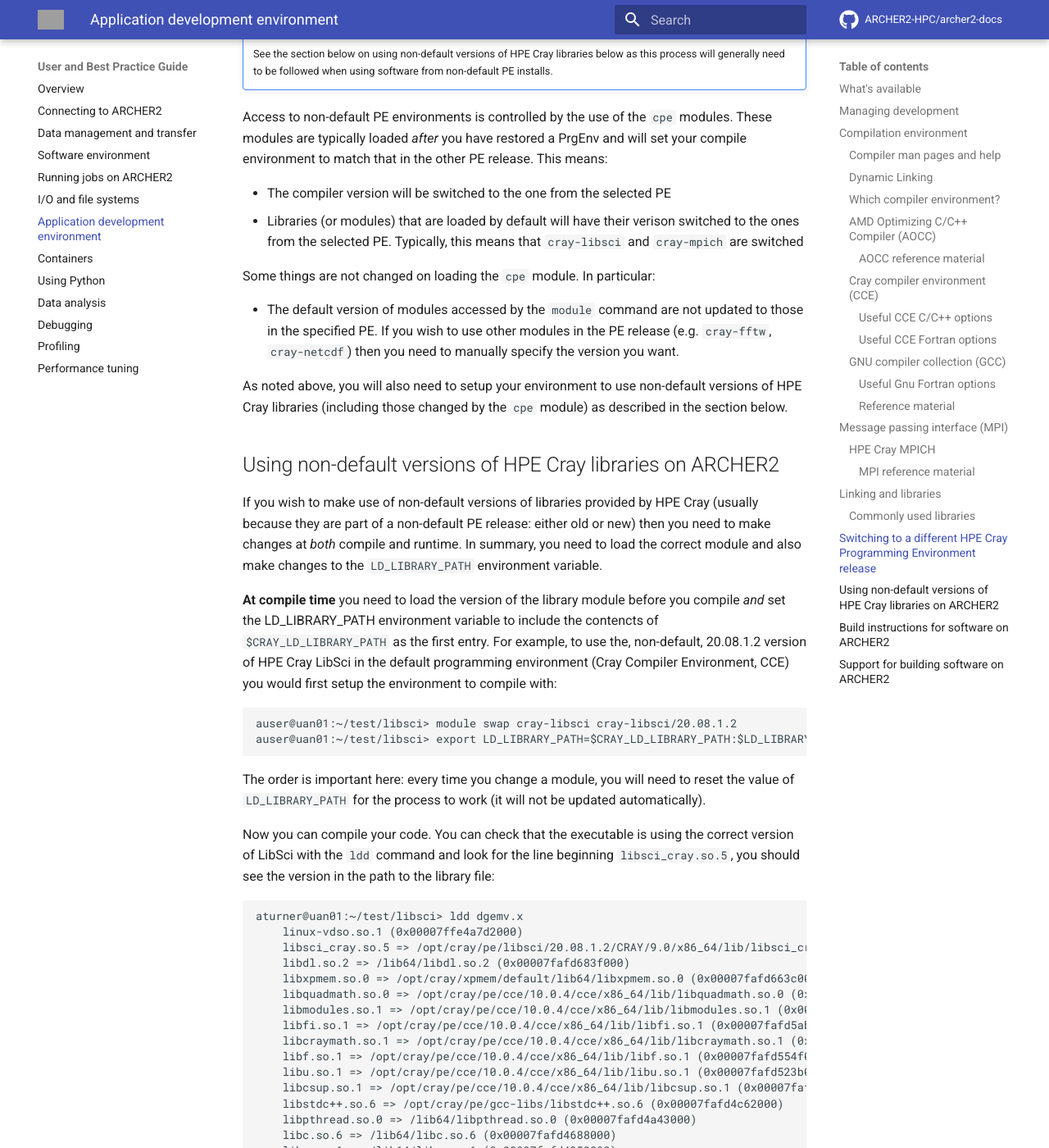
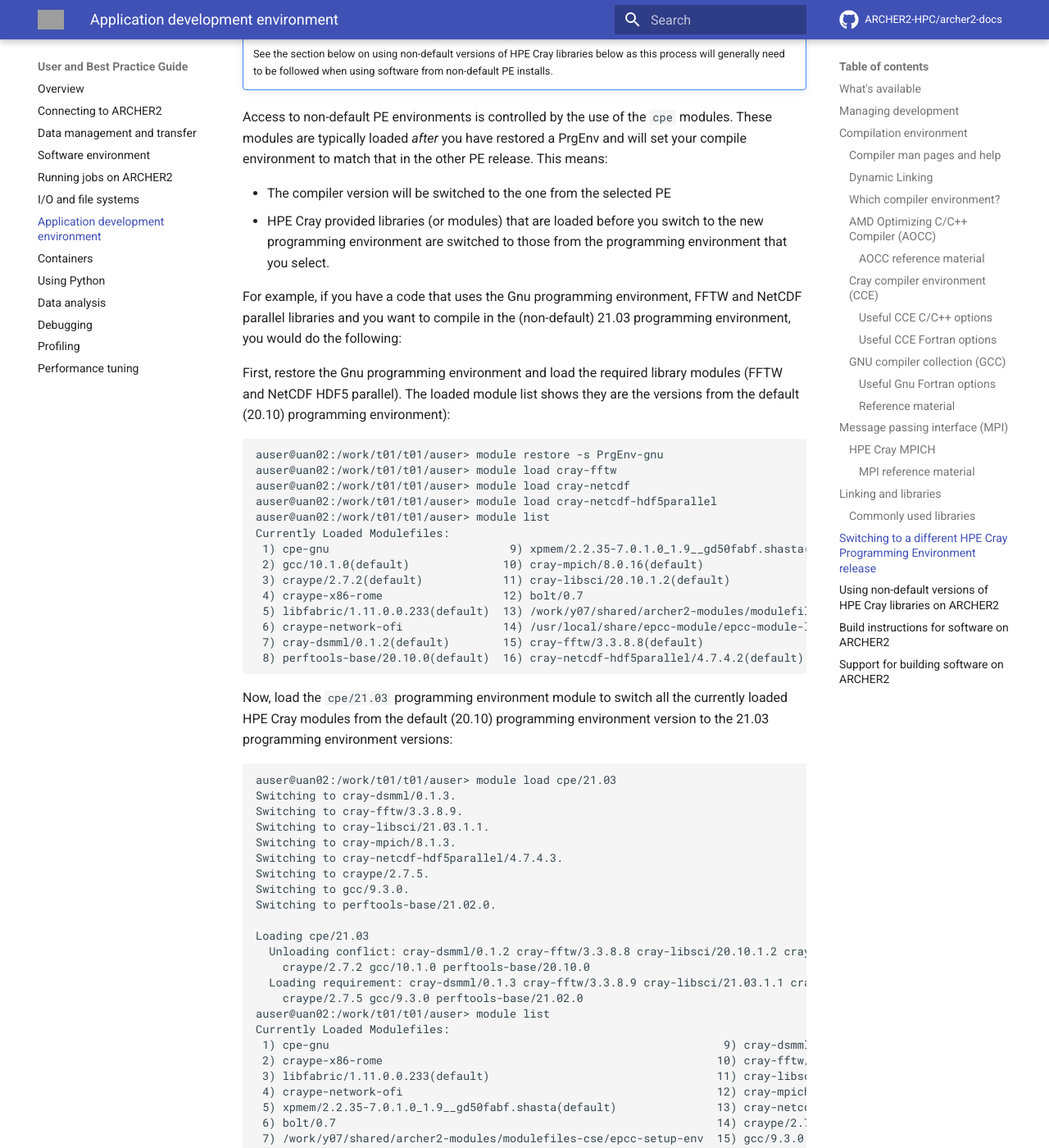
Before and after one commit to ARCHER2-HPC/archer2-docs, an MkDocs documentation site: the page built from docs/user-guide/dev-environment.md, in a window 1280 px wide and 1400 px high, scrolled down 9940 px. Shown: the whole window at 82% size. Built offline with MkDocs 1.6.1 and Material for MkDocs 9.7.7, drawn with Linux system fonts in a browser that asks for light colours; comment, search, counter and statistics services are not loaded; some of the changed text lies outside the part shown; grey boxes are pictures that could not be loaded.

Commit message:
Addresses reviewer comments

````diff
--- a/docs/user-guide/dev-environment.md
+++ b/docs/user-guide/dev-environment.md
@@ -432,20 +432,83 @@
 set your compile environment to match that in the other PE release. This means:
 
 - The compiler version will be switched to the one from the selected PE
-- Libraries (or modules) that are loaded by default will have their verison
-  switched to the ones from the selected PE. Typically, this means that
-  `cray-libsci` and `cray-mpich` are switched
+- HPE Cray provided libraries (or modules) that are loaded before you switch
+  to the new programming environment are switched to those from the programming
+  environment that you select.
 
-Some things are not changed on loading the `cpe` module. In particular:
+For example, if you have a code that uses the Gnu programming environment, FFTW
+and NetCDF parallel libraries and you want to compile in the (non-default) 21.03
+programming environment, you would do the following:
 
-- The default version of modules accessed by the `module` command are not
-  updated to those in the specified PE. If you wish to use other modules
-  in the PE release (e.g. `cray-fftw`, `cray-netcdf`) then you need to manually
-  specify the version you want.
+First, restore the Gnu programming environment and load the required library
+modules (FFTW and NetCDF HDF5 parallel). The loaded module list shows they
+are the versions from the default (20.10) programming environment):
 
-As noted above, you will also need to setup your environment to use non-default
-versions of HPE Cray libraries (including those changed by the `cpe` module) as
-described in the section below.
+```
+auser@uan02:/work/t01/t01/auser> module restore -s PrgEnv-gnu
+auser@uan02:/work/t01/t01/auser> module load cray-fftw
+auser@uan02:/work/t01/t01/auser> module load cray-netcdf
+auser@uan02:/work/t01/t01/auser> module load cray-netcdf-hdf5parallel
+auser@uan02:/work/t01/t01/auser> module list
+Currently Loaded Modulefiles:
+ 1) cpe-gnu                           9) xpmem/2.2.35-7.0.1.0_1.9__gd50fabf.shasta(default)
+ 2) gcc/10.1.0(default)              10) cray-mpich/8.0.16(default)
+ 3) craype/2.7.2(default)            11) cray-libsci/20.10.1.2(default)
+ 4) craype-x86-rome                  12) bolt/0.7
+ 5) libfabric/1.11.0.0.233(default)  13) /work/y07/shared/archer2-modules/modulefiles-cse/epcc-setup-env
+ 6) craype-network-ofi               14) /usr/local/share/epcc-module/epcc-module-loader
+ 7) cray-dsmml/0.1.2(default)        15) cray-fftw/3.3.8.8(default)
+ 8) perftools-base/20.10.0(default)  16) cray-netcdf-hdf5parallel/4.7.4.2(default)
+```
+
+Now, load the `cpe/21.03` programming environment module to switch all
+the currently loaded HPE Cray modules from the default (20.10) programming
+environment version to the 21.03 programming environment versions:
+
+```
+auser@uan02:/work/t01/t01/auser> module load cpe/21.03
+Switching to cray-dsmml/0.1.3.
+Switching to cray-fftw/3.3.8.9.
+Switching to cray-libsci/21.03.1.1.
+Switching to cray-mpich/8.1.3.
+Switching to cray-netcdf-hdf5parallel/4.7.4.3.
+Switching to craype/2.7.5.
+Switching to gcc/9.3.0.
+Switching to perftools-base/21.02.0.
+
+Loading cpe/21.03
+  Unloading conflict: cray-dsmml/0.1.2 cray-fftw/3.3.8.8 cray-libsci/20.10.1.2 cray-mpich/8.0.16 cray-netcdf-hdf5parallel/4.7.4.2
+    craype/2.7.2 gcc/10.1.0 perftools-base/20.10.0
+  Loading requirement: cray-dsmml/0.1.3 cray-fftw/3.3.8.9 cray-libsci/21.03.1.1 cray-mpich/8.1.3 cray-netcdf-hdf5parallel/4.7.4.3
+    craype/2.7.5 gcc/9.3.0 perftools-base/21.02.0
+auser@uan02:/work/t01/t01/auser> module list
+Currently Loaded Modulefiles:
+ 1) cpe-gnu                                                           9) cray-dsmml/0.1.3                  17) cpe/21.03(default)
+ 2) craype-x86-rome                                                  10) cray-fftw/3.3.8.9
+ 3) libfabric/1.11.0.0.233(default)                                  11) cray-libsci/21.03.1.1
+ 4) craype-network-ofi                                               12) cray-mpich/8.1.3
+ 5) xpmem/2.2.35-7.0.1.0_1.9__gd50fabf.shasta(default)               13) cray-netcdf-hdf5parallel/4.7.4.3
+ 6) bolt/0.7                                                         14) craype/2.7.5
+ 7) /work/y07/shared/archer2-modules/modulefiles-cse/epcc-setup-env  15) gcc/9.3.0
+ 8) /usr/local/share/epcc-module/epcc-module-loader                  16) perftools-base/21.02.0
+```
+
+Finally (as noted above), you will need to modify the value of
+`LD_LIBRARY_PATH` before you compile your software to ensure it picks up the
+non-default versions of libraries:
+
+```
+auser@uan02:/work/t01/t01/auser> export LD_LIBRARY_PATH=$CRAY_LD_LIBRARY_PATH:$LD_LIBRARY_PATH
+```
+
+Now you can go ahead and compile your software with the new programming
+environment.
+
+!!! important
+    The `cpe` modules only change the versions of software modules provided
+    as part of the HPE Cray programming environments. Any modules provided
+    by the ARCHER2 service will need to be loaded manually after you have
+    completed the process described above.
 
 ## Using non-default versions of HPE Cray libraries on ARCHER2
 
@@ -475,7 +538,7 @@
 should see the version in the path to the library file:
 
 ```
-aturner@uan01:~/test/libsci> ldd dgemv.x
+auser@uan01:~/test/libsci> ldd dgemv.x
 	linux-vdso.so.1 (0x00007ffe4a7d2000)
 	libsci_cray.so.5 => /opt/cray/pe/libsci/20.08.1.2/CRAY/9.0/x86_64/lib/libsci_cray.so.5 (0x00007fafd6a43000)
 	libdl.so.2 => /lib64/libdl.so.2 (0x00007fafd683f000)
````
